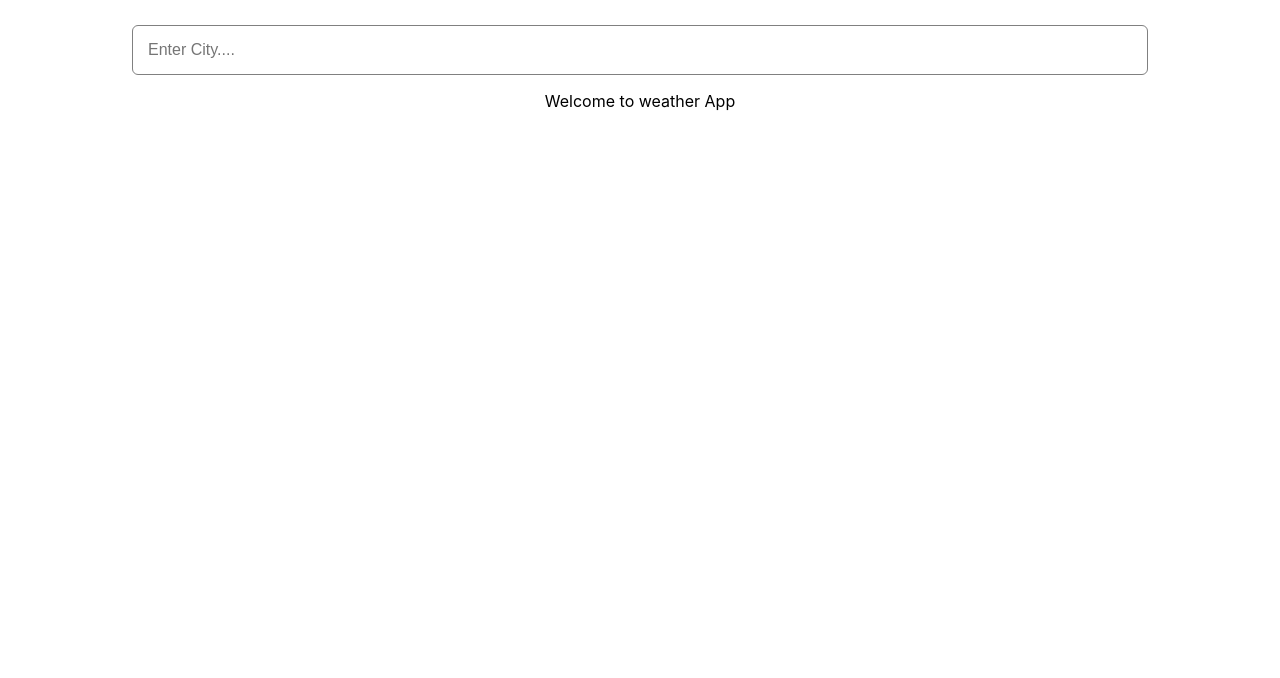
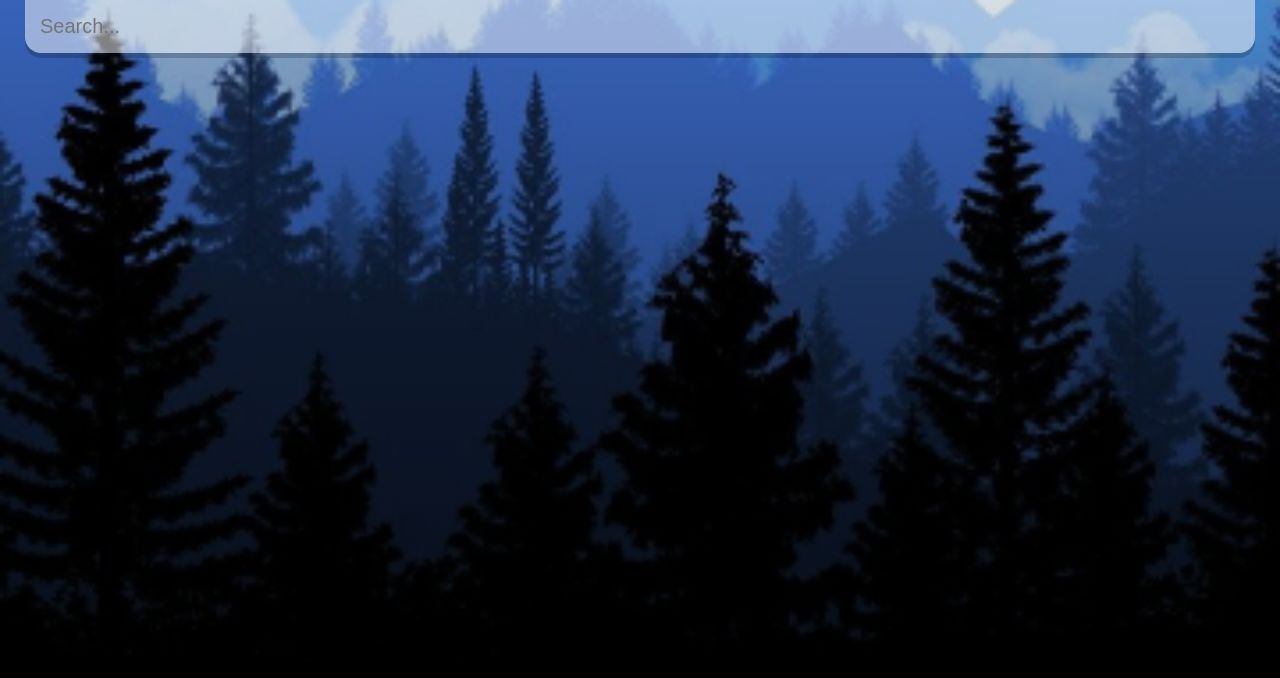
Before and after one commit to Quantumminded/WeatherApp-React, a React (Create React App) app: page / in a window 1280 px wide. Shown: the top 678 px of the page. Built offline with nearby package versions, Linux system fonts and the light colour scheme.

Commit message:
create input bar with style

```diff
--- a/src/App.css
+++ /dev/null
@@ -1,20 +0,0 @@
-.container {
-  display: flex;
-  flex-direction: column;
-  justify-content: center;
-  align-items: center;
-  padding: 25px;
-}
-
-.input {
-  padding: 15px;
-  width: 80%;
-  margin: auto;
-  border: 1px solid grey;
-  border-radius: 6px;
-  font-size: 16px;
-}
-
-.input:focus {
-  outline: none;
-}
--- a/src/App.js
+++ b/src/App.js
@@ -1,48 +1,27 @@
 import React, { useState } from 'react'
-import './App.css'
+
 
 function App() {
 
-  const apiKey = '6cbae67f2f27d83ccede5cf2d7de4f00'
-  const [weatherData, setWeatherData] = useState([{}])
-  const [city, setCity] = ("")
-
-  const getWeather = (event) => {
-    if (event.key === "Enter") {
-      fetch(`https://api.openweathermap.org/data/2.5/weather?lat=44.34&lon=10.99&appid={API key}`)
-      .then(
-        response => response.json()
-        ).then(
-          data => {
-            setWeatherData(data)
-            setCity("")
-            console.log(setWeatherData(data))
-          }
-        )
-    }
+  const api = {
+    key: "6cbae67f2f27d83ccede5cf2d7de4f00",
+    base: "http://api.openweathermap.org/data/2.5/"
   }
 
+
+
+
   return (
-    <div className='container'>
-      <input
-      className='input'
-      placeholder='Enter City....'
-      onChange={e => setCity(e.target.value)}
-      value={city}
-      onKeyPress={getWeather}
-       />
-
-       {typeof weatherData.main === 'undefined' ? (
-        <div>
-          <p>Welcome to weather App</p>
+    <div className='app'>
+      <main>
+        <div className='search-box'>
+          <input
+             type="text"
+             className="search-bar"
+             placeholder='Search...'>
+          </input>
         </div>
-       ) : (
-        <div>
-          <p>{weatherData.name}</p>
-          <p>{Math.round(weatherData.main.temp)}F</p>
-          <p>{weatherData.weather[0].main}</p>
-        </div>
-       )}
+      </main>
     </div>
   )
 }
--- a/src/index.css
+++ b/src/index.css
@@ -1,13 +1,57 @@
-body {
+* {
   margin: 0;
-  font-family: -apple-system, BlinkMacSystemFont, 'Segoe UI', 'Roboto', 'Oxygen',
-    'Ubuntu', 'Cantarell', 'Fira Sans', 'Droid Sans', 'Helvetica Neue',
-    sans-serif;
-  -webkit-font-smoothing: antialiased;
-  -moz-osx-font-smoothing: grayscale;
+  padding: 0;
+  box-sizing: border-box;
 }
 
-code {
-  font-family: source-code-pro, Menlo, Monaco, Consolas, 'Courier New',
-    monospace;
+body {
+  font-family: 'Franklin Gothic Medium', 'Arial Narrow', Arial, sans-serif;
 }
+
+.app {
+  background-image: url('./assets/cold-bg.jpg');
+  background-size: cover;
+  background-position: bottom;
+  transition: 0.4 ease-out;
+}
+
+.app.warm {
+  background-image: url('./assets/warm-bg.jpg');
+}
+
+main {
+  min-height: 100vh;
+  background-image: linear-gradient(to bottom, rgba(0, 0, 0, 0.2), rgba(0, 0, 0, 0.75));
+  padding: 25px;
+}
+
+.search-box {
+  width:  100%;
+  margin: 0 0 75px;
+}
+
+.search-box .search-bar {
+  display: block;
+  width: 100%;
+  padding: 15px;
+
+  appearance: none;
+  background: none;
+  border: none;
+  outline: none;
+
+  background-color: rgba(255, 255, 255, 0.5) ;
+  border-radius: 0px 0px 16px 16px;
+  margin-top: -25px;
+
+  box-shadow: 0px 5px rgba(0, 0, 0, 0.2);
+
+  color: #313131;
+  font-size: 20px;
+
+  transition: 0.4 ease;
+}
+
+.search-box .search-bar:focus {
+  background-color: rgba(255, 255, 255, 0.75);
+}
```
Also changed, not shown: src/assets/cold-bg.jpg (added), src/assets/warm-bg.jpg (added).
